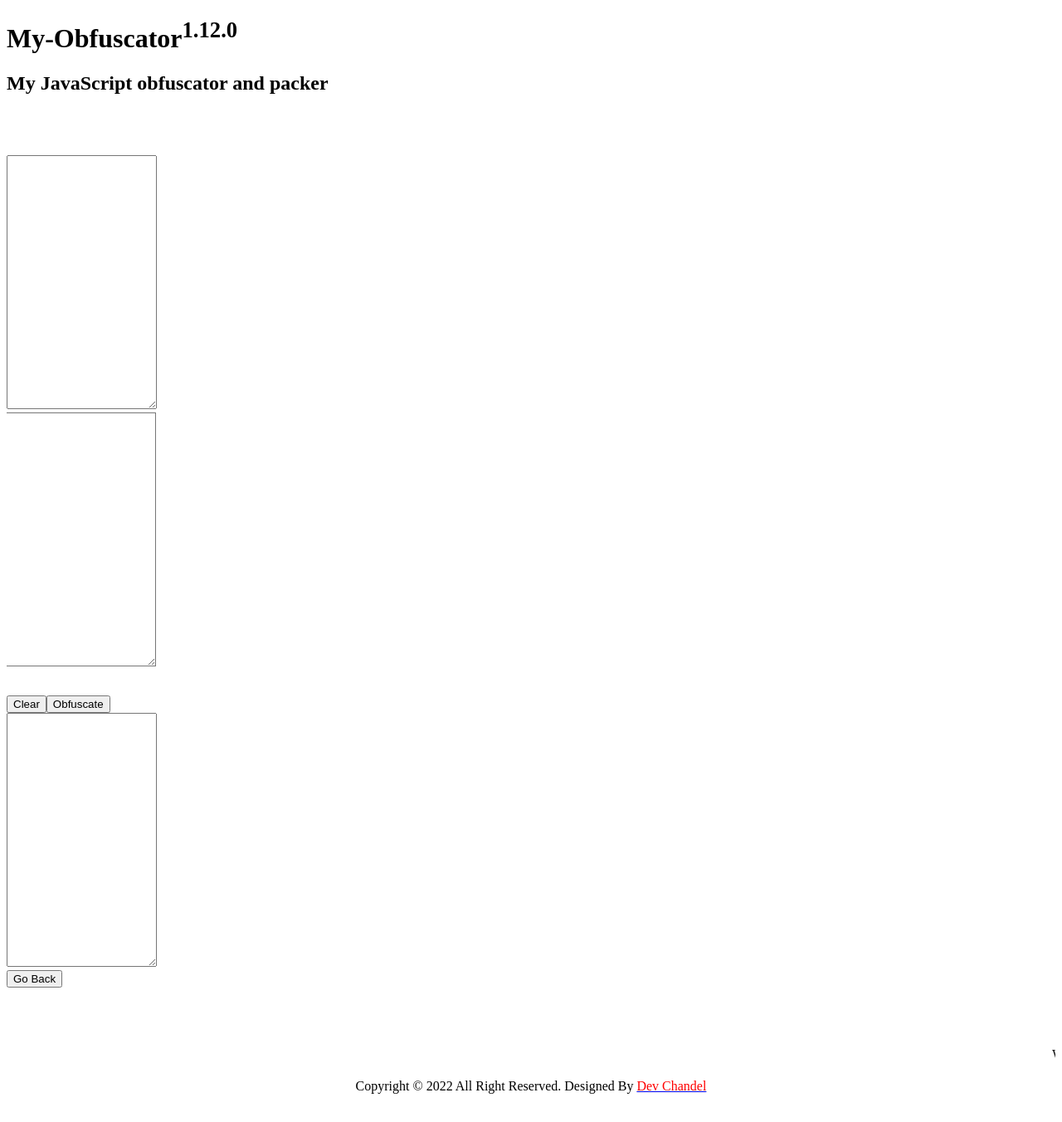
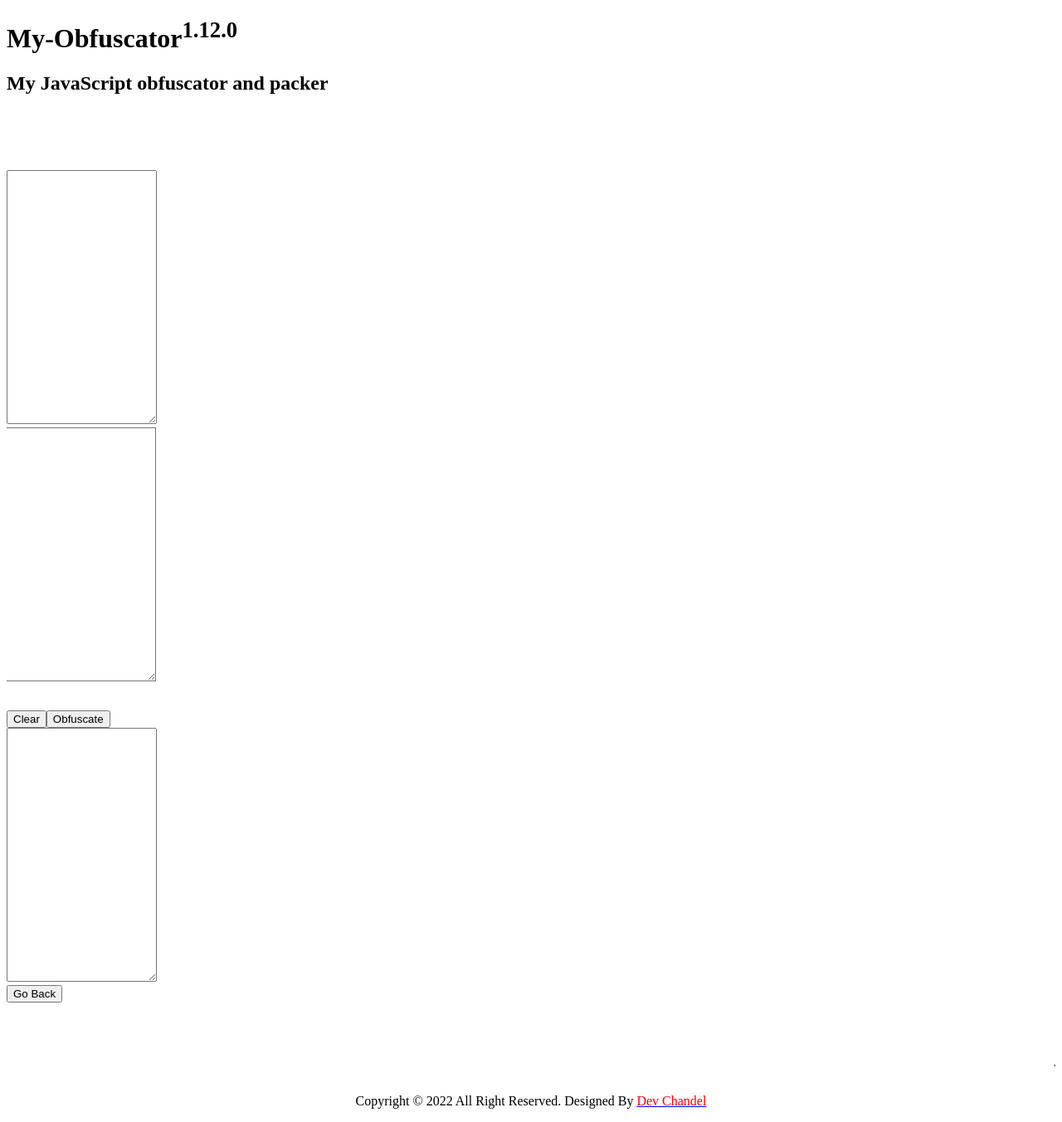
Before and after one commit to GoojDex/My-Obfuscator, a Jekyll site: the page built from README.md, in a window 1280 px wide. Shown: the whole page at 83% size. Built offline with Jekyll 4.4.1, drawn with Linux system fonts in a browser that asks for light colours; nearby versions of some CDN libraries; some web fonts are replaced; our own code applies the rules of GitHub Pages for plain Markdown files; comment, search, counter and statistics services are not loaded.

Commit message:
Update default.html

```diff
--- a/_layouts/default.html
+++ b/_layouts/default.html
@@ -49,11 +49,11 @@
       </section>
     </div>
   </header>
-<br><br><br>
+<br><br><br><br>
   <div class="container">
     <section id="main_content">
       <div class="clear w-100" id="premerge"><div class="w-50 left main"><textarea class="cssmin-in" id="input_colA" value=""></textarea></div><div class="w-50 left main"><textarea class="cssmin-out" id="input_colB" style="border-left: 0px;" value=""></textarea><div class="clipboard" style="margin-top: 2.4%;"><span aria-label="Click to copy" class="tooltipped tooltipped-n"><i class="i-copy"></i></span></div></div><div class="clear"><div class="right xs-100 xs-left"><button class="btn btn-sm btn-light xs-50 xs-left" id="clearAll" type="button">Clear</button><button class="btn btn-sm xs-50 xs-leftt" id="obfuscate" type="button">Obfuscate</button></div></div></div><div class="none" id="merged"><div id="main"><textarea id="output_text"></textarea><div class="clipboard"><span aria-label="Click to copy" class="tooltipped tooltipped-n"><i class="i-copy"></i></span></div></div><div class="clear"><span class="left hidden-xs-down" id="instances"></span><div class="right xs-100"><button class="btn btn-sm xs-100 xs-right" id="startOver" type="button">Go Back</button></div></div></div><div class="clear w-100 margin-y">
-  </div><br /><br/><br/><br/>
+  </div>
 
 
 
@@ -126,7 +126,7 @@
   <script src="https://cdn.jsdelivr.net/npm/javascript-obfuscator/dist/index.browser.js"></script>
   <script src="https://blackhackertools.com/js/html-obfuscator.js"></script>
 
-    </section>
+    </section><br /><br/><br/><br/>
 
     <footer id="footer">
      <marquee class="GeneratedMarquee" direction="left" scrollamount="4" behavior="scroll">Welcome To Dev Chandel, Web Development & Design, Training Services, Android Application Development, Software Development, Designing Services, Digital Marketing Services, Bookkeeping Services, Consultancy Services, Training Services, IT Support, Digital Printing Services, Much More Services Provided By Dev Chandel.</marquee>
```
